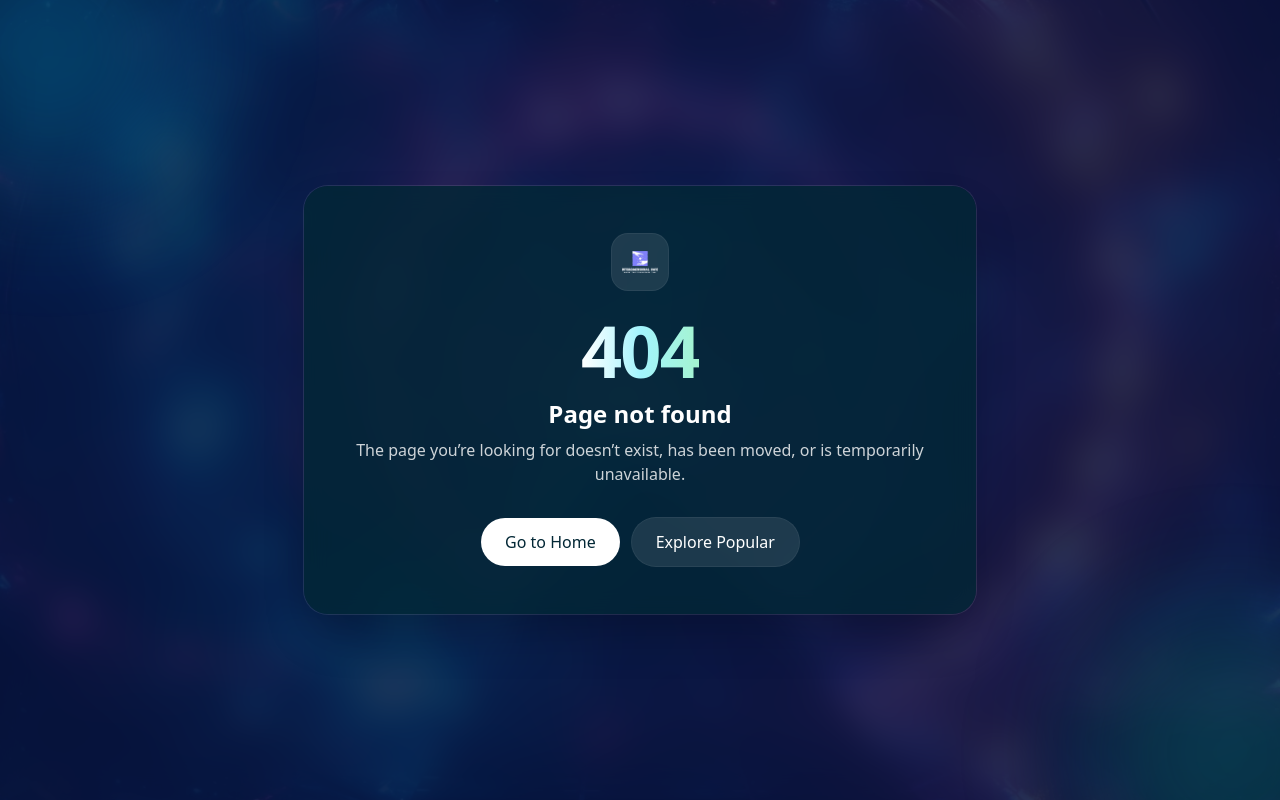
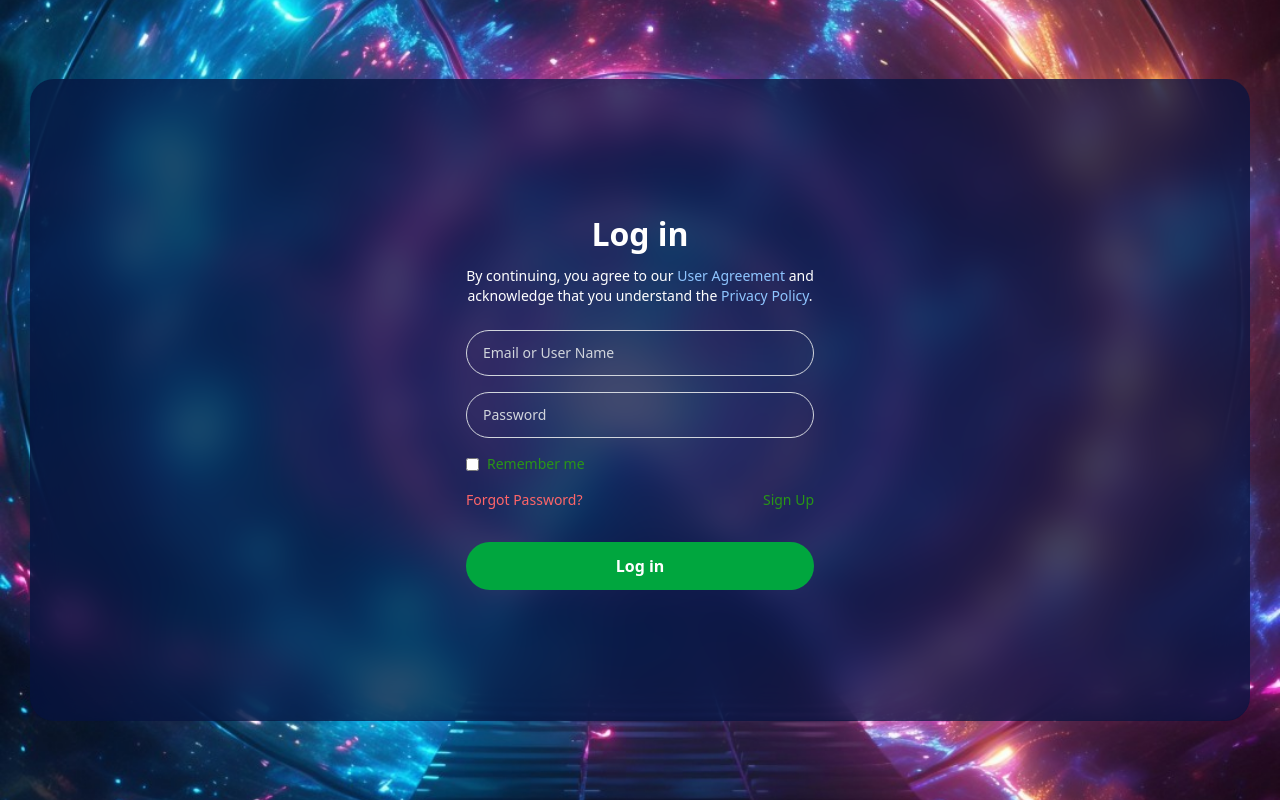
Before and after one commit to ChayanSD/social-media-project, a Next.js app in the folder Social-media/: page /login in a window 1280 px wide. Before the commit this address had no page. Built offline with nearby package versions, Linux system fonts and the light colour scheme.

Commit message:
fix auth route and nginx from other kvm settings

```diff
--- a/Social-media/components/Features/Auth/Login.tsx
+++ b/Social-media/components/Features/Auth/Login.tsx
@@ -311,7 +311,7 @@ const Login = () => {
                   >
                     Forgot Password?
                   </button>
-                  <Link href="/auth/sign-up" className="text-[#299616] hover:underline">
+                  <Link href="/sign-up" className="text-[#299616] hover:underline">
                     Sign Up
                   </Link>
                 </div>
--- a/Social-media/components/Features/Auth/SignUp.tsx
+++ b/Social-media/components/Features/Auth/SignUp.tsx
@@ -311,7 +311,7 @@ const SignUp = () => {
         </form>
 
         <div className="text-center mt-4">
-          <Link href="/auth/login" className="text-[#299616] hover:underline text-sm">
+          <Link href="/login" className="text-[#299616] hover:underline text-sm">
             Already have an account? Log in
           </Link>
         </div>
--- a/Social-media/src/app/(auth)/auth/login/page.tsx
+++ b/Social-media/src/app/(auth)/login/page.tsx
@@ -1,5 +1,5 @@
 import React from 'react'
-import Login from '../../../../../components/Features/Auth/Login'
+import Login from '../../../../components/Features/Auth/Login'
 
 export default function LoginPage() {
   return (
```
Also changed, not shown: Social-media/src/app/(auth)/sign-up/page.tsx (renamed from Social-media/src/app/(auth)/auth/sign-up/page.tsx), 2 other files (tests, documents, lock files or other folders).
